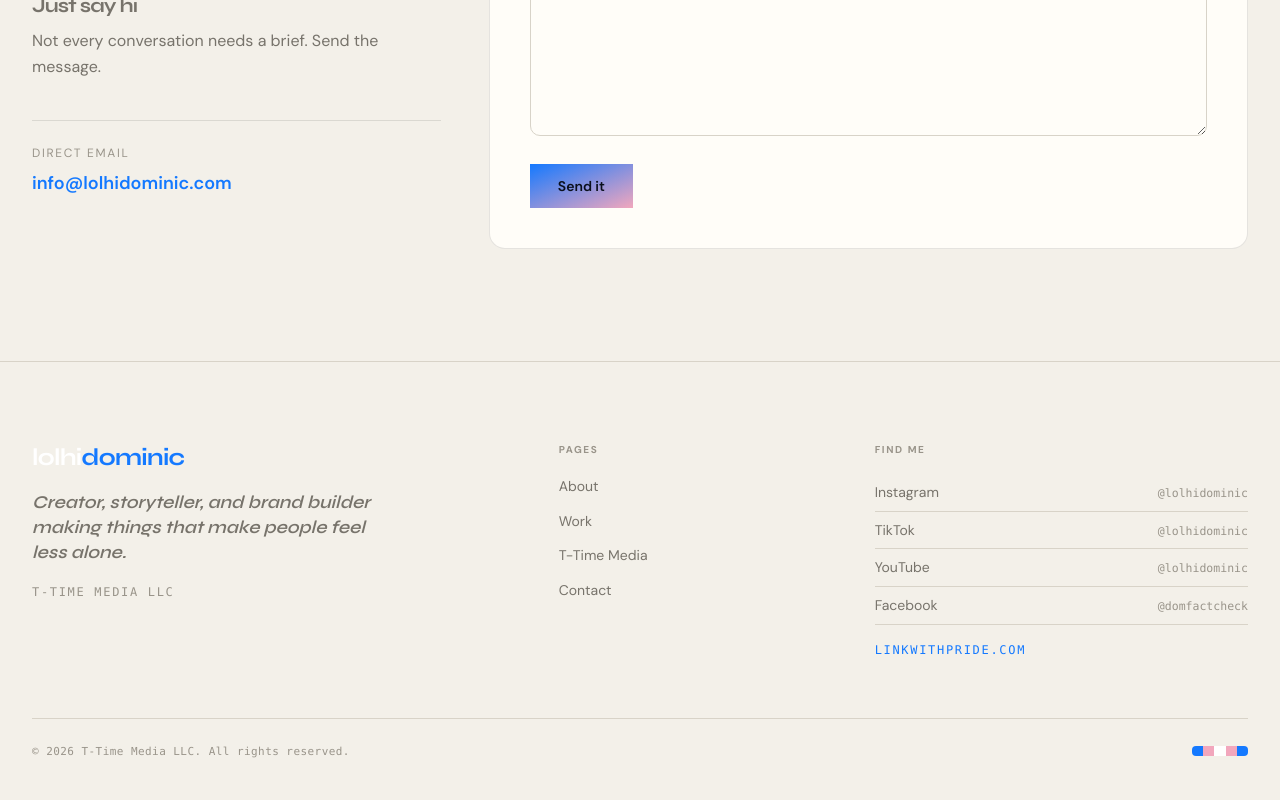
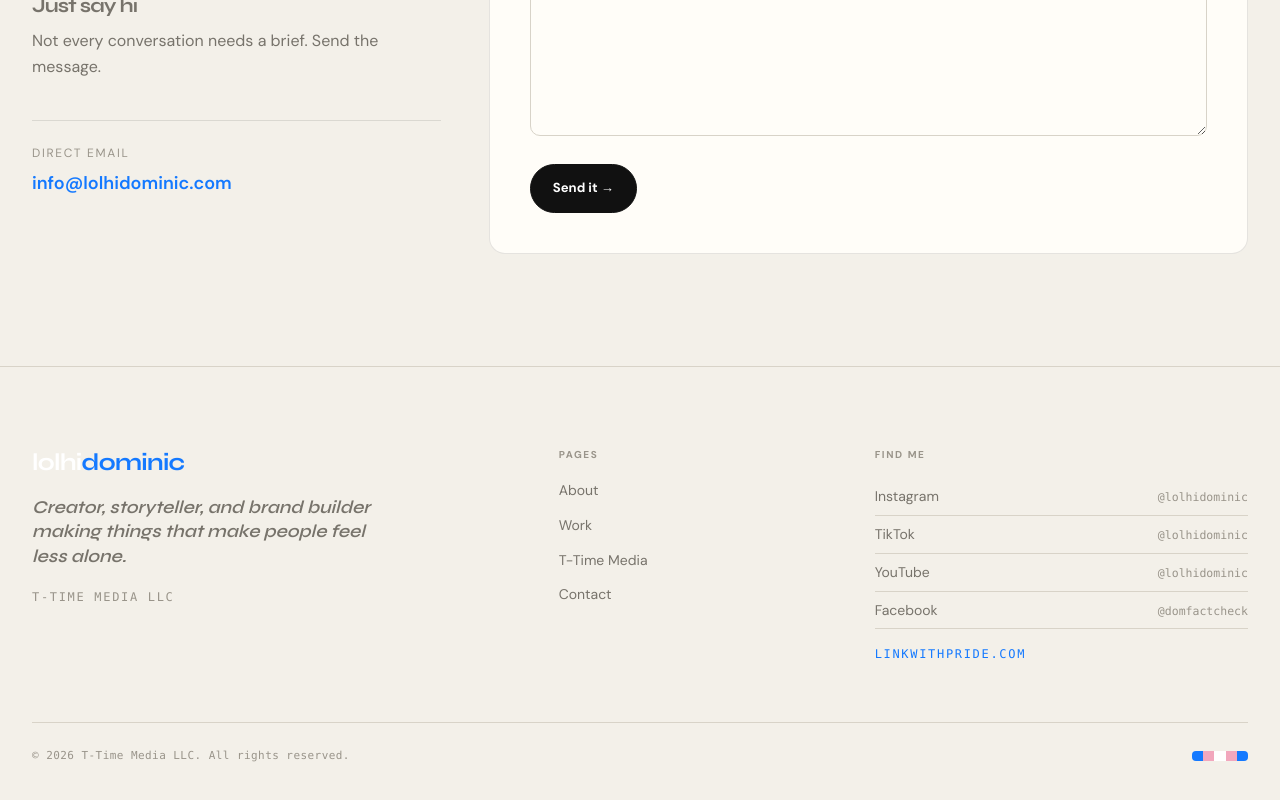
Before and after one commit to rageinstall/lolhidominic.com, a Next.js app: page /contact in a window 1280 px wide. Shown: the part 1129-1929 px from the top of the page. Built offline with nearby package versions, Linux system fonts and the light colour scheme.

Commit message:
Match contact form button to site design

```diff
--- a/components/ContactForm.tsx
+++ b/components/ContactForm.tsx
@@ -82,12 +82,8 @@ export default function ContactForm() {
         />
       </div>
 
-      <button
-        type="submit"
-        className="rounded-pill bg-gradient-to-br from-blue to-pink px-7 py-3 font-sans text-sm font-semibold transition-opacity hover:opacity-90"
-        style={{ color: "#0a0f1c" }}
-      >
-        Send it
+      <button type="submit" className="btn-primary">
+        Send it →
       </button>
     </form>
   );
```
